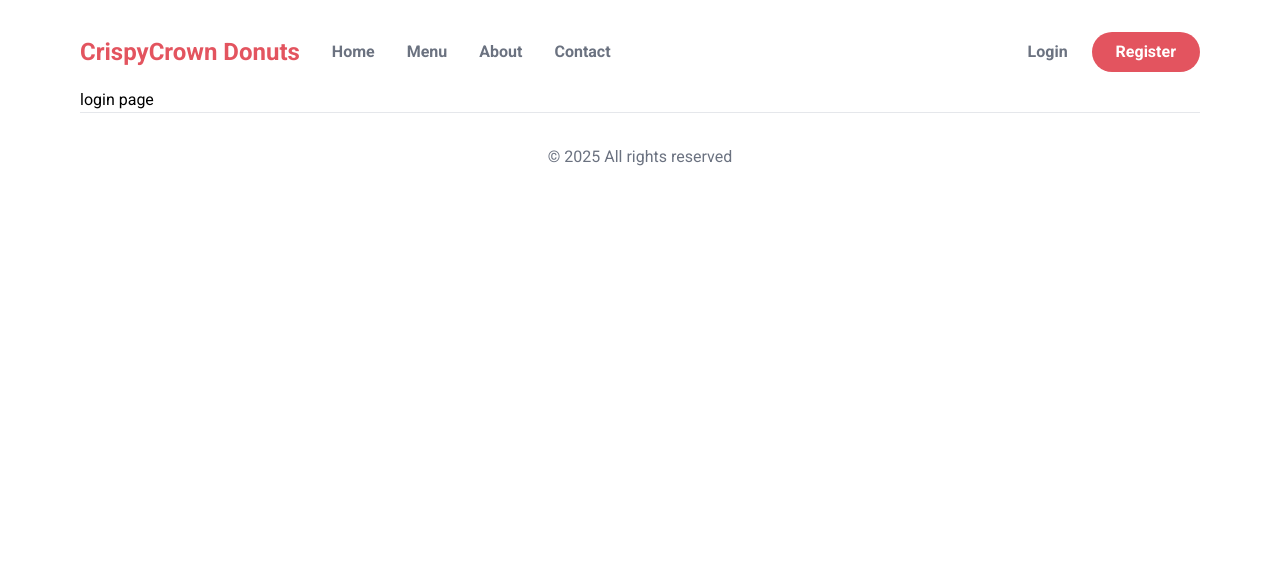
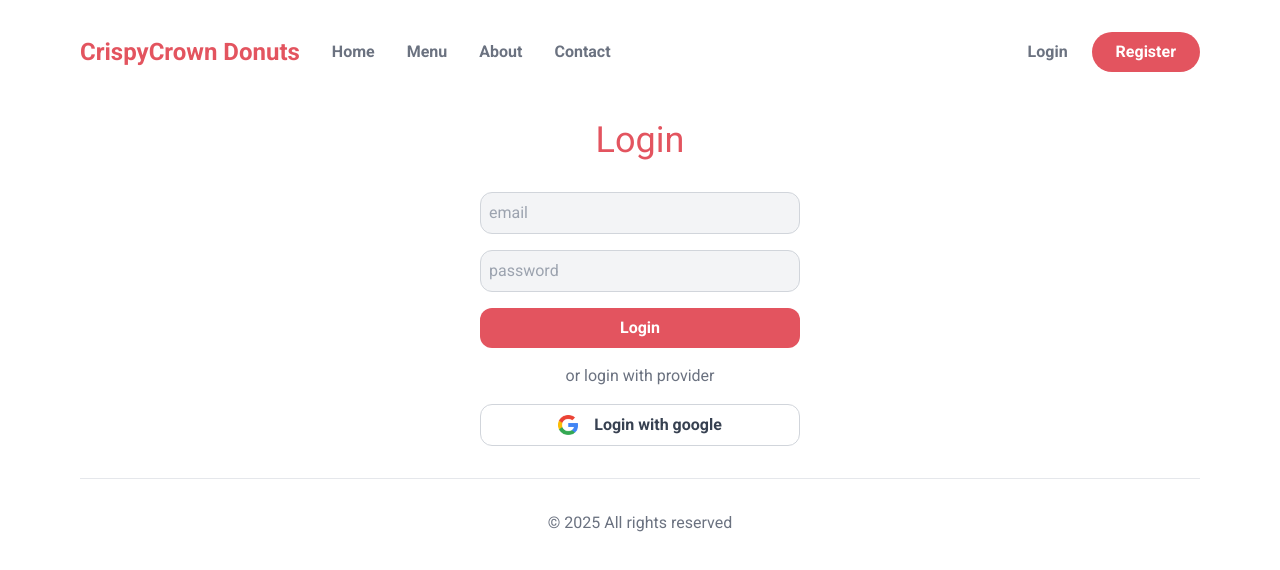
Before and after one commit to hdou533/donut-shop, a Next.js app: page /login in a window 1280 px wide. Shown: the top 570 px of the page. Built offline with nearby package versions, Linux system fonts and the light colour scheme; no server answers.

Commit message:
add google auth

```diff
--- a/package.json
+++ b/package.json
@@ -9,7 +9,9 @@
     "lint": "next lint"
   },
   "dependencies": {
+    "@auth/mongodb-adapter": "^2.0.10",
     "bcrypt": "^5.1.1",
+    "mongodb": "^6.3.0",
     "mongoose": "^8.0.3",
     "next": "14.0.4",
     "next-auth": "^4.24.5",
--- /dev/null
+++ b/src/app/api/auth/[...nextauth]/route.js
@@ -0,0 +1,53 @@
+import { User } from "@/app/models/User";
+import mongoose from "mongoose";
+import NextAuth from "next-auth";
+import { MongoDBAdapter } from "@auth/mongodb-adapter"
+
+import bcrypt from 'bcrypt'
+import CredentialsProvider from "next-auth/providers/credentials";
+import GoogleProvider from "next-auth/providers/google";
+import clientPromise from "@/libs/mongodbConnect";
+
+
+
+const handler = NextAuth({
+  secret: process.env.SECRET,
+  adapter: MongoDBAdapter(clientPromise),
+  providers: [
+    GoogleProvider({
+      clientId: process.env.GOOGLE_CLIENT_ID,
+      clientSecret: process.env.GOOGLE_CLIENT_SECRET
+    }),
+    CredentialsProvider({
+      name: "Credentials",
+
+      credentials: {
+        username: {
+          label: "Email",
+          type: "email",
+          placeholder: "test@example.com",
+        },
+        password: { label: "Password", type: "password" },
+      },
+      async authorize(credentials, req) {
+
+        const email = credentials?.email
+        const password = credentials?.password
+
+        mongoose.connect(process.env.DATABASE_ACCESS)
+
+        const user = await User.findOne({email})
+
+        const passwordOk = user && bcrypt.compareSync(password, user.password)
+
+        if (passwordOk) {
+          return user
+        }
+
+        return null;
+      },
+    }),
+  ],
+});
+
+export { handler as GET, handler as POST };
--- a/src/app/api/auth/[...nextauth]/route.ts
+++ /dev/null
@@ -1,34 +0,0 @@
-import NextAuth from "next-auth";
-import CredentialsProvider from "next-auth/providers/credentials";
-const handler = NextAuth({
-  providers: [
-    CredentialsProvider({
-      name: "Credentials",
-
-      credentials: {
-        username: {
-          label: "Email",
-          type: "email",
-          placeholder: "test@example.com",
-        },
-        password: { label: "Password", type: "password" },
-      },
-      async authorize(credentials, req) {
-        const res = await fetch("/your/endpoint", {
-          method: "POST",
-          body: JSON.stringify(credentials),
-          headers: { "Content-Type": "application/json" },
-        });
-        const user = await res.json();
-
-        if (res.ok && user) {
-          return user;
-        }
-
-        return null;
-      },
-    }),
-  ],
-});
-
-export { handler as GET, handler as POST };
--- a/src/app/layout.js
+++ b/src/app/layout.js
@@ -1,6 +1,7 @@
 import { Roboto } from 'next/font/google'
 import './globals.css'
 import Header from './../components/layout/Header';
+import AppProvider from './../components/AppContext';
 
 const roboto = Roboto({ subsets: ['latin'], weight: ['400','500','700']})
 
@@ -17,11 +18,13 @@ export default function RootLayout({ children }) {
     <html lang="en">
       <body className={roboto.className}>
         <main className='max-w-6xl mx-auto p-4'>
-          <Header />
-          {children}
-          <footer className='text-center text-gray-500 border-t p-8'>
-            &copy; {year} All rights reserved
-          </footer>
+          <AppProvider>
+            <Header />
+            {children}
+            <footer className='text-center text-gray-500 border-t p-8'>
+              &copy; {year} All rights reserved
+            </footer>
+          </AppProvider>
         </main>
       </body>
     </html>
--- a/src/app/login/page.js
+++ b/src/app/login/page.js
@@ -1,9 +1,46 @@
+'use client'
+import Image from "next/image";
+import { useState } from "react";
+import {signIn} from 'next-auth/react'
+
+
+
 const LoginPage = () => {
+
+    const [email, setEmail] = useState('')
+    const [password, setPassword] = useState('')
+    const [loginOnPrgress, setLoginOnProgress] = useState(false)
+    const [error, setError] = useState(false)
+
+
+    const handleFormSubmit = async (e) => {
+        e.preventDefault()
+        setLoginOnProgress(true)
+        await signIn('credentials', {email, password, callbackUrl:'/'})
+        setLoginOnProgress(false)
+    }
+
     return (
-        <div>
-            login page
-        </div>
-    );
+        <section className="my-8">
+            <h1 className="text-center text-primary text-4xl mb-8">
+                Login
+            </h1>
+
+            <form className="block max-w-xs mx-auto" onSubmit={handleFormSubmit}>
+                <input type="email" name="email" placeholder="email" value={email} onChange={ev => setEmail(ev.target.value)} disabled={loginOnPrgress} />
+                <input type="password" name="password" placeholder="password" value={password} onChange={ev => setPassword(ev.target.value)} disabled={loginOnPrgress}/>
+                <button type="submit" disabled={loginOnPrgress}>Login</button>
+                <div className="my-4 text-center text-gray-500">
+                    or login with provider
+                </div>
+                <button type="button" onClick={()=>signIn('google', {callbackUrl: '/'})} className="flex gap-4 items-center justify-center">
+                    <Image src={'/google.png'} width={20} height={20} alt="google"/>
+                    Login with google
+                </button>
+            </form>
+
+        </section>
+     );
 }
 
 export default LoginPage;
--- a/src/app/register/page.js
+++ b/src/app/register/page.js
@@ -1,6 +1,8 @@
 'use client'
 import Image from "next/image";
 import { useState } from "react";
+import Link from 'next/link';
+import { signIn } from "next-auth/react";
 
 
 
@@ -10,16 +12,25 @@ const RegisterPage = () => {
     const [password, setPassword] = useState('')
     const [creatingUser, setCreatingUser] = useState(false)
     const [userCreated, setUserCreated] = useState(false)
+    const [error, setError] = useState(false)
 
     async function handleFormSubmit(ev) {
         ev.preventDefault()
         setCreatingUser(true)
-        await fetch('/api/register', {
+        setError(false)
+        setUserCreated(false)
+        const resp = await fetch('/api/register', {
             method: 'POST',
             body: JSON.stringify({email, password}),
             headers: {'Content-Type': 'application/json'}
         })
+        if (!resp.ok) {
+            setError(true)
+        } else {
+           setUserCreated(true)
+        }
         setCreatingUser(false)
+
     }
 
     return (
@@ -27,6 +38,16 @@ const RegisterPage = () => {
             <h1 className="text-center text-primary text-4xl mb-8">
                 Register
             </h1>
+            {userCreated && (
+                <div className="text-center text-emerald-600">
+                    User created. Please <Link href={"/login"} className="underline">log in &raquo;</Link>
+                </div>
+            )}
+            {error && (
+                <div className="text-red-500 text-center">
+                    Some error occurs. Please try again.
+                </div>
+            )}
             <form action="" className="block max-w-xs mx-auto" onSubmit={handleFormSubmit}>
                 <input type="email" placeholder="email" value={email} onChange={ev => setEmail(ev.target.value)} disabled={creatingUser} />
                 <input type="password" placeholder="password" value={password} onChange={ev => setPassword(ev.target.value)} disabled={creatingUser}/>
@@ -34,11 +55,14 @@ const RegisterPage = () => {
                 <div className="my-4 text-center text-gray-500">
                     or login with provider
                 </div>
-                <button className="flex gap-4 items-center justify-center">
+                <button type="button" className="flex gap-4 items-center justify-center" onClick={() => signIn('google', {callbackUrl:'/'})}>
                     <Image src={'/google.png'} width={20} height={20} alt="google"/>
                     Login with google
                 </button>
             </form>
+            <div className="text-center text-gray-500 mt-4">
+                Existing account? <Link href={'/login'} className="underline">Login here &raquo;</Link>
+            </div>
         </section>
      );
 }
--- /dev/null
+++ b/src/components/AppContext.js
@@ -0,0 +1,11 @@
+'use client'
+
+import { SessionProvider } from "next-auth/react";
+
+const AppProvider = ({children}) => {
+    return (
+        <SessionProvider>{children}</SessionProvider>
+     );
+}
+
+export default AppProvider;
--- a/src/components/layout/Header.js
+++ b/src/components/layout/Header.js
@@ -1,6 +1,11 @@
+'use client'
+import { signOut, useSession } from 'next-auth/react';
 import Link from 'next/link';
 
 const Header = () => {
+    const session = useSession()
+    const status = session.status
+
     return (
         <>
             <header className='flex items-center justify-between py-4'>
@@ -17,8 +22,16 @@ const Header = () => {
                 </div>
 
                 <div className='flex gap-6 items-center font-semibold'>
-                    <Link href={'/login'} className='text-gray-500'>Login</Link>
-                    <Link href={'/register'} className='bg-primary text-white rounded-full px-6 py-2'>Register</Link>
+                    {status === 'authenticated' ? (
+                        <button onClick={() => signOut()} className='bg-primary text-white rounded-full px-6 py-2'>Logout</button>
+                    ) : (
+                        <>
+                            <Link href={'/login'} className='text-gray-500'>Login</Link>
+                            <Link href={'/register'} className='bg-primary text-white rounded-full px-6 py-2'>Register</Link>
+                        </>
+                    )}
+
+
                 </div>
             </header>
 
--- /dev/null
+++ b/src/libs/mongodbConnect.js
@@ -0,0 +1,30 @@
+// This approach is taken from https://github.com/vercel/next.js/tree/canary/examples/with-mongodb
+import { MongoClient } from "mongodb"
+
+if (!process.env.DATABASE_ACCESS) {
+  throw new Error('Invalid/Missing environment variable: "DATABASE_ACCESS"')
+}
+
+const uri = process.env.DATABASE_ACCESS
+const options = {}
+
+let client
+let clientPromise
+
+if (process.env.NODE_ENV === "development") {
+  // In development mode, use a global variable so that the value
+  // is preserved across module reloads caused by HMR (Hot Module Replacement).
+  if (!global._mongoClientPromise) {
+    client = new MongoClient(uri, options)
+    global._mongoClientPromise = client.connect()
+  }
+  clientPromise = global._mongoClientPromise
+} else {
+  // In production mode, it's best to not use a global variable.
+  client = new MongoClient(uri, options)
+  clientPromise = client.connect()
+}
+
+// Export a module-scoped MongoClient promise. By doing this in a
+// separate module, the client can be shared across functions.
+export default clientPromise
```
Also changed, not shown: 2 other files (tests, documents, lock files or other folders).
